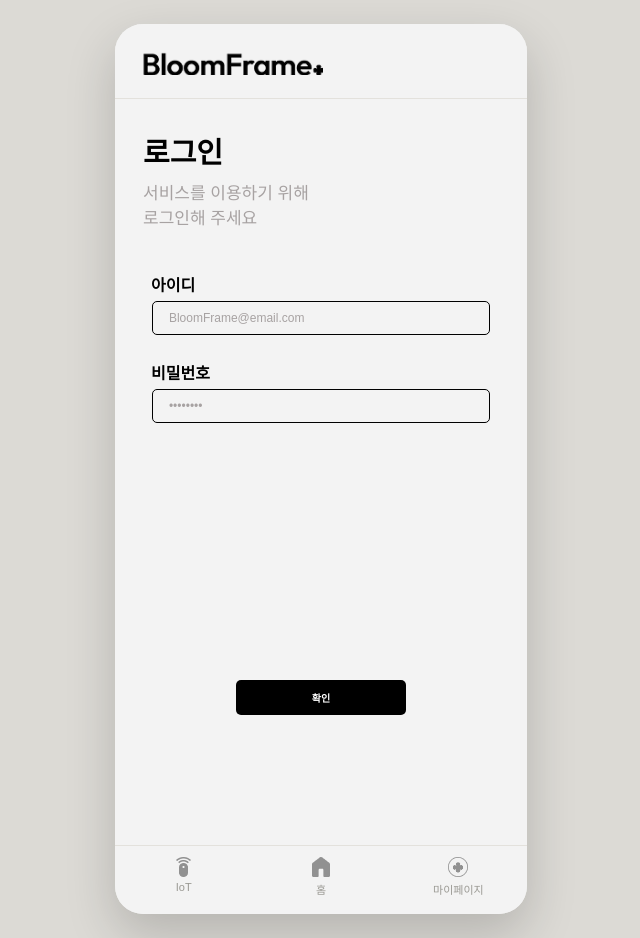
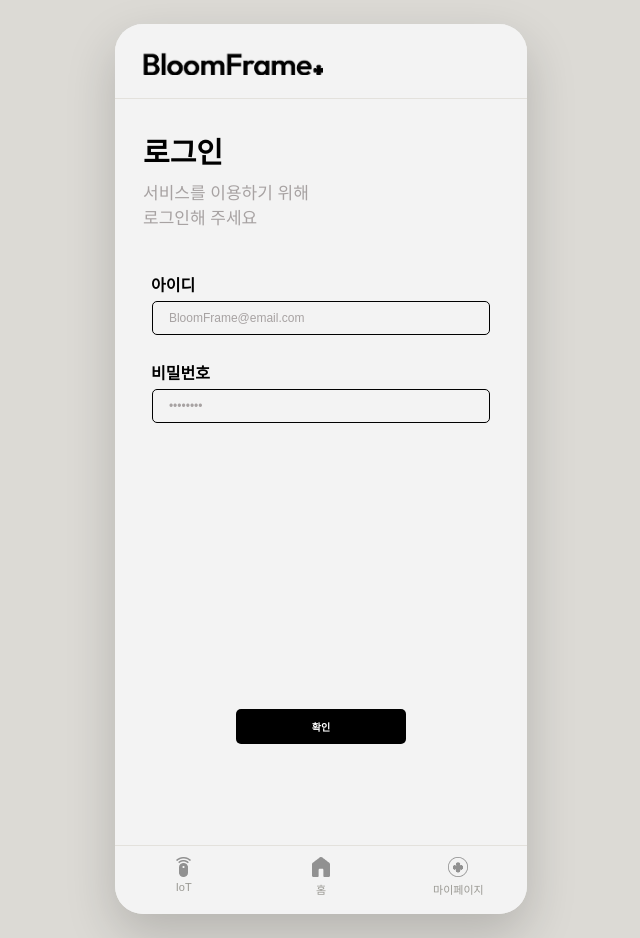
Before and after one commit to EUNS0O/BloomFrame-FRONT-END, a React (Vite) app: page /login in a window 1280 px wide. Shown: the whole page, without its empty margins (319-959 px from the left). Built offline with nearby package versions, Linux system fonts and the light colour scheme; a web font is replaced by a local one.

Commit message:
로그인 화면 '확인 버튼'위치 조정

```diff
--- a/src/pages/Login.jsx
+++ b/src/pages/Login.jsx
@@ -4,6 +4,7 @@
 import { TopBar } from "../components/common/Layout";
 import { Btn, Field } from "../components/common/Controls";
 import { BottomNav } from "../components/common/BottomNav";
+import { BottomButton } from "../components/common/BottomButton";
 
 export default function Login() {
   const navigate = useNavigate();
@@ -29,11 +30,9 @@
           width="95%"
         />
 
-        <div style={{ flex: 1 }} />
-
-        <div style={{ width: 170, margin: "0 auto 130px" }}>
+        <BottomButton variant="high">
           <Btn onClick={() => navigate("/home")} padding="10px 14px">확인</Btn>
-        </div>
+        </BottomButton>
       </div>
       <BottomNav interactive={false} />
     </>
```
